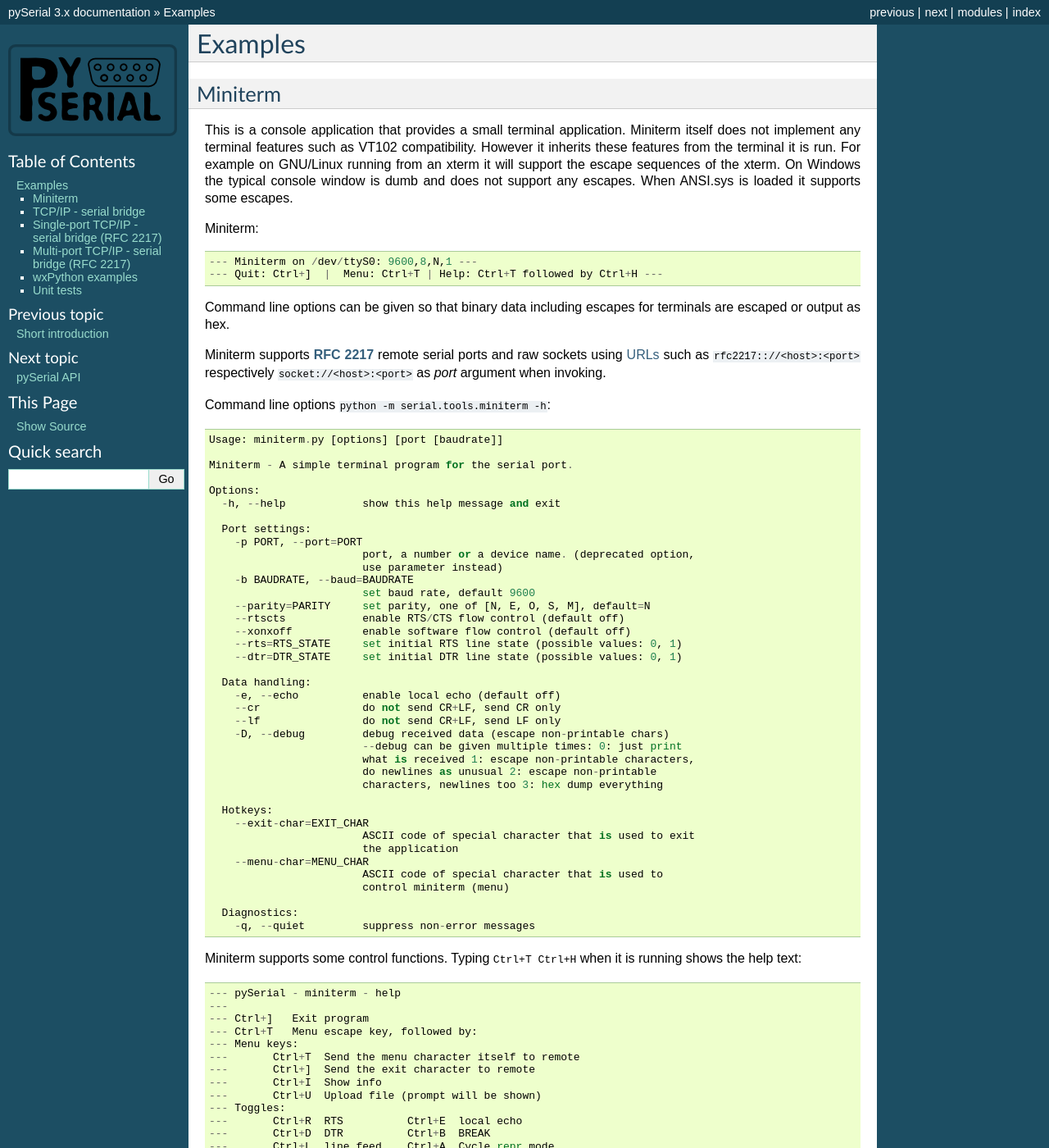
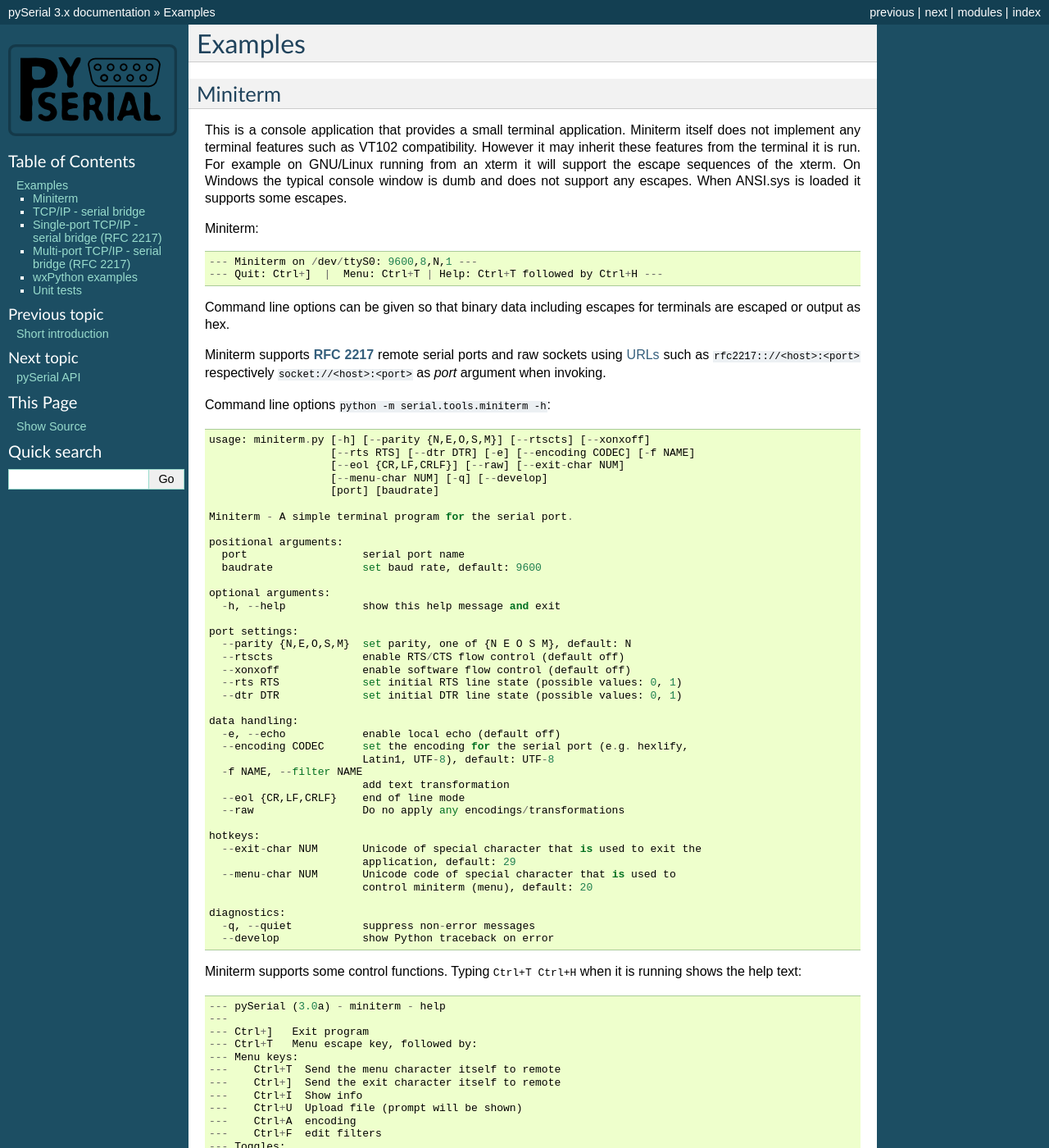
Before and after one commit to pyserial/pyserial, a Sphinx documentation site: the page built from documentation/examples.rst, in a window 1280 px wide and 1400 px high. Shown: the whole window at 82% size. Built offline with Sphinx 7.4.7, drawn with Linux system fonts in a browser that asks for light colours; pages that are not in the unit, such as notebooks, are missing from menus; some of the changed text lies outside the part shown.

Commit message:
miniterm: doc update

```diff
--- a/documentation/examples.rst
+++ b/documentation/examples.rst
@@ -10,7 +10,7 @@
 ========
 This is a console application that provides a small terminal application.
 Miniterm itself does not implement any terminal features such as VT102
-compatibility. However it inherits these features from the terminal it is run.
+compatibility. However it may inherit these features from the terminal it is run.
 For example on GNU/Linux running from an xterm it will support the escape
 sequences of the xterm. On Windows the typical console window is dumb and does
 not support any escapes. When ANSI.sys is loaded it supports some escapes.
@@ -29,77 +29,82 @@
 
 Command line options ``python -m serial.tools.miniterm -h``::
 
-    Usage: miniterm.py [options] [port [baudrate]]
+    usage: miniterm.py [-h] [--parity {N,E,O,S,M}] [--rtscts] [--xonxoff]
+                       [--rts RTS] [--dtr DTR] [-e] [--encoding CODEC] [-f NAME]
+                       [--eol {CR,LF,CRLF}] [--raw] [--exit-char NUM]
+                       [--menu-char NUM] [-q] [--develop]
+                       [port] [baudrate]
 
     Miniterm - A simple terminal program for the serial port.
 
-    Options:
+    positional arguments:
+      port                  serial port name
+      baudrate              set baud rate, default: 9600
+
+    optional arguments:
       -h, --help            show this help message and exit
 
-      Port settings:
-        -p PORT, --port=PORT
-                            port, a number or a device name. (deprecated option,
-                            use parameter instead)
-        -b BAUDRATE, --baud=BAUDRATE
-                            set baud rate, default 9600
-        --parity=PARITY     set parity, one of [N, E, O, S, M], default=N
-        --rtscts            enable RTS/CTS flow control (default off)
-        --xonxoff           enable software flow control (default off)
-        --rts=RTS_STATE     set initial RTS line state (possible values: 0, 1)
-        --dtr=DTR_STATE     set initial DTR line state (possible values: 0, 1)
+    port settings:
+      --parity {N,E,O,S,M}  set parity, one of {N E O S M}, default: N
+      --rtscts              enable RTS/CTS flow control (default off)
+      --xonxoff             enable software flow control (default off)
+      --rts RTS             set initial RTS line state (possible values: 0, 1)
+      --dtr DTR             set initial DTR line state (possible values: 0, 1)
 
-      Data handling:
-        -e, --echo          enable local echo (default off)
-        --cr                do not send CR+LF, send CR only
-        --lf                do not send CR+LF, send LF only
-        -D, --debug         debug received data (escape non-printable chars)
-                            --debug can be given multiple times: 0: just print
-                            what is received 1: escape non-printable characters,
-                            do newlines as unusual 2: escape non-printable
-                            characters, newlines too 3: hex dump everything
+    data handling:
+      -e, --echo            enable local echo (default off)
+      --encoding CODEC      set the encoding for the serial port (e.g. hexlify,
+                            Latin1, UTF-8), default: UTF-8
+      -f NAME, --filter NAME
+                            add text transformation
+      --eol {CR,LF,CRLF}    end of line mode
+      --raw                 Do no apply any encodings/transformations
 
-      Hotkeys:
-        --exit-char=EXIT_CHAR
-                            ASCII code of special character that is used to exit
-                            the application
-        --menu-char=MENU_CHAR
-                            ASCII code of special character that is used to
-                            control miniterm (menu)
+    hotkeys:
+      --exit-char NUM       Unicode of special character that is used to exit the
+                            application, default: 29
+      --menu-char NUM       Unicode code of special character that is used to
+                            control miniterm (menu), default: 20
 
-      Diagnostics:
-        -q, --quiet         suppress non-error messages
+    diagnostics:
+      -q, --quiet           suppress non-error messages
+      --develop             show Python traceback on error
 
 
 Miniterm supports some control functions. Typing :kbd:`Ctrl+T Ctrl+H` when it is
 running shows the help text::
 
-    --- pySerial - miniterm - help
+    --- pySerial (3.0a) - miniterm - help
     ---
     --- Ctrl+]   Exit program
     --- Ctrl+T   Menu escape key, followed by:
     --- Menu keys:
-    ---       Ctrl+T  Send the menu character itself to remote
-    ---       Ctrl+]  Send the exit character to remote
-    ---       Ctrl+I  Show info
-    ---       Ctrl+U  Upload file (prompt will be shown)
+    ---    Ctrl+T  Send the menu character itself to remote
+    ---    Ctrl+]  Send the exit character itself to remote
+    ---    Ctrl+I  Show info
+    ---    Ctrl+U  Upload file (prompt will be shown)
+    ---    Ctrl+A  encoding
+    ---    Ctrl+F  edit filters
     --- Toggles:
-    ---       Ctrl+R  RTS          Ctrl+E  local echo
-    ---       Ctrl+D  DTR          Ctrl+B  BREAK
-    ---       Ctrl+L  line feed    Ctrl+A  Cycle repr mode
+    ---    Ctrl+R  RTS   Ctrl+D  DTR   Ctrl+B  BREAK
+    ---    Ctrl+E  echo  Ctrl+L  EOL
     ---
     --- Port settings (Ctrl+T followed by the following):
-    --- p             change port
-    --- 7 8           set data bits
-    --- n e o s m     change parity (None, Even, Odd, Space, Mark)
-    --- 1 2 3         set stop bits (1, 2, 1.5)
-    --- b             change baud rate
-    --- x X           disable/enable software flow control
-    --- r R           disable/enable hardware flow control
+    ---    p          change port
+    ---    7 8        set data bits
+    ---    N E O S M  change parity (None, Even, Odd, Space, Mark)
+    ---    1 2 3      set stop bits (1, 2, 1.5)
+    ---    b          change baud rate
+    ---    x X        disable/enable software flow control
+    ---    r R        disable/enable hardware flow control
 
 .. versionchanged:: 2.5
     Added :kbd:`Ctrl+T` menu and added support for opening URLs.
 .. versionchanged:: 2.6
     File moved from the examples to :mod:`serial.tools.miniterm`.
+.. versionchanged:: 3.0
+    Apply encoding on serial port, convert to Unicode for console.
+    Added new filters, default to stripping terminal control sequences.
 
 miniterm.py_
     The miniterm program.
```
